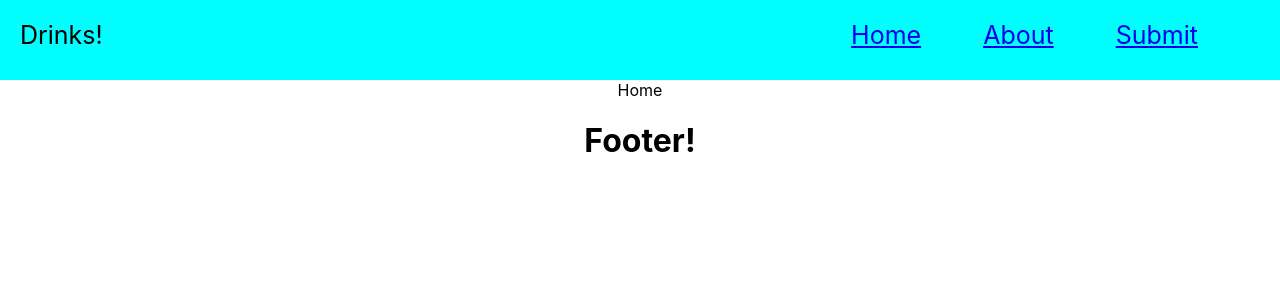
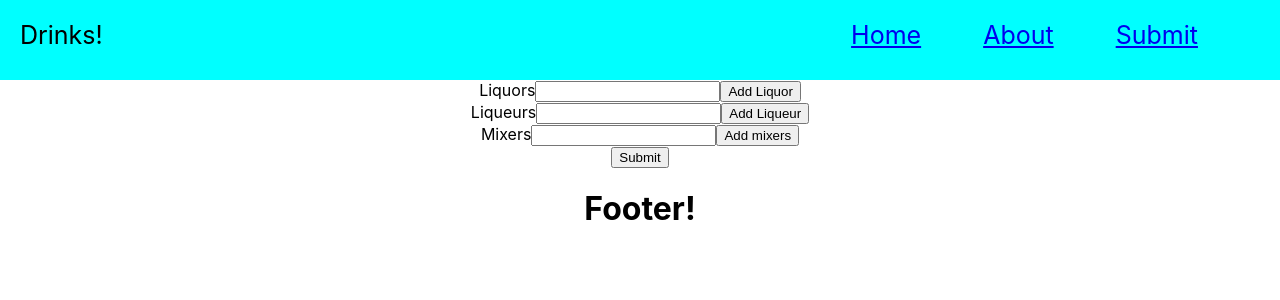
Before and after one commit to asaulters/PernodRecipes, a React (Create React App) app: page / in a window 1280 px wide. Shown: the top 300 px of the page. Built offline with nearby package versions, Linux system fonts and the light colour scheme.

Commit message:
added inputs to form.

```diff
--- a/src/Components/Pages/Home/FormInput/FormInput.js
+++ b/src/Components/Pages/Home/FormInput/FormInput.js
@@ -3,10 +3,34 @@ import React from 'react';
 import classes from './FormInput.module.css';
 
 const FormInput = () => {
+
+    const addLiquor =(e) => {
+        e.preventDefault();
+        console.log(e.target.value);
+    }
+
+
   return (
     <div className={classes.formInputWrapper}>
         <form>
-
+            <div className={classes.liquorsDiv}>
+                <label for='liquor'>Liquors</label>
+                <input type='text' name='liquor' className={classes.liquorInput}/>
+                <button
+                    onClick={addLiquor}
+                >Add Liquor</button>
+            </div>
+            <div className={classes.liqueursDiv}>
+                <label for='liqueur'>Liqueurs</label>
+                <input type='text' name='liqueur' className={classes.liqueurInput}/>
+                <button>Add Liqueur</button>
+            </div>
+            <div className={classes.liquorsDiv}>
+                <label for='mixers'>Mixers</label>
+                <input type='text' name='mixers' className={classes.mixersInput} />
+                <button>Add mixers</button>
+            </div>
+            <button>Submit</button>
         </form>
     </div>
   )
--- a/src/Components/Pages/Home/Home.js
+++ b/src/Components/Pages/Home/Home.js
@@ -1,8 +1,13 @@
-import React from 'react'
+import React from 'react';
+
+import classes from './Home.module.css'
+import FormInput from './FormInput/FormInput'
 
 const Home = () => {
   return (
-    <div>Home</div>
+    <div className={classes.homeWrapper}>
+      <FormInput />
+    </div>
   )
 }
 
```
